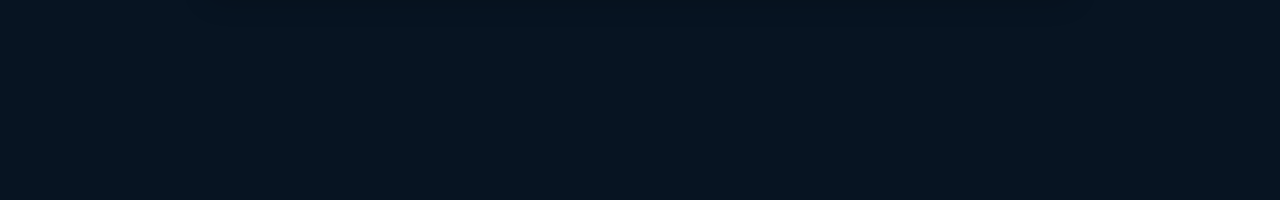
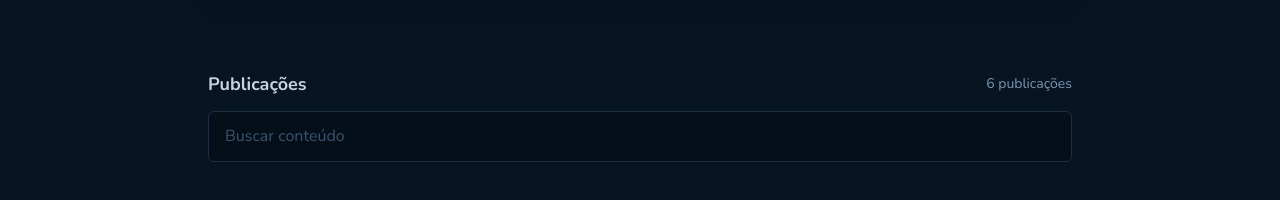
Before and after one commit to Sigerolem/github-blog, a React (Vite) app: page / in a window 1280 px wide. Shown: the part 428-628 px from the top of the page. Built offline with nearby package versions, Linux system fonts and the light colour scheme.

Commit message:
added input form

```diff
--- a/src/pages/Home/index.tsx
+++ b/src/pages/Home/index.tsx
@@ -1,10 +1,17 @@
 import { Profile } from './Profile';
-import { HomeContainer } from './styles';
+import { HomeContainer, SerchForm } from './styles';
 
 export function Home() {
   return (
     <HomeContainer>
       <Profile />
+      <SerchForm >
+        <div>
+          <h3>Publicações</h3>
+          <span>6 publicações</span>
+        </div>
+        <input type="text" placeholder='Buscar conteúdo' />
+      </SerchForm>
     </HomeContainer>
   )
 }
--- a/src/pages/Home/styles.ts
+++ b/src/pages/Home/styles.ts
@@ -5,6 +5,38 @@
   margin: -5rem auto 0;
 `
 
-export const SearchInput = styled.input`
+export const SerchForm = styled.form`
+  margin-top: 4.5rem;
+  display: flex;
+  flex-direction: column;
+  gap: 0.75rem;
 
+  div {
+    display: flex;
+    justify-content: space-between;
+    align-items: center;
+
+    h3 {
+      color: ${({ theme }) => theme.colors['base-subtitle']};
+      font-size: ${({ theme }) => theme.textSizes['title-s']};
+    }
+
+    span {
+      color: ${({ theme }) => theme.colors['base-span']};
+      font-size: ${({ theme }) => theme.textSizes['text-s']};
+    }
+  }
+
+  input {
+    padding: 0.75rem 1rem;
+    background-color: ${({ theme }) => theme.colors['base-input']};
+    border: 1px solid ${({ theme }) => theme.colors['base-border']};
+    border-radius: 6px;
+
+    &::placeholder {
+      font-size: ${({ theme }) => theme.textSizes['text-m']};
+      color: ${({ theme }) => theme.colors['base-label']};
+      line-height: 1.6;
+    }
+  }
 `
--- a/src/styles/global.ts
+++ b/src/styles/global.ts
@@ -11,7 +11,7 @@
     background-color: ${({ theme }) => theme.colors['base-background']};
   }
 
-  body, a {
+  body, a, input {
     color: ${({ theme }) => theme.colors['base-text']};
     font: ${({ theme }) => theme.textSizes['text-m']} Nunito, sans-serif;
     font-weight: 400;
@@ -39,5 +39,9 @@
     }
   }
 
+  :focus {
+    outline: 0;
+    box-shadow: 0 0 0px 2px ${({ theme }) => theme.colors['brand-blue']};
+  }
 
 `
```
